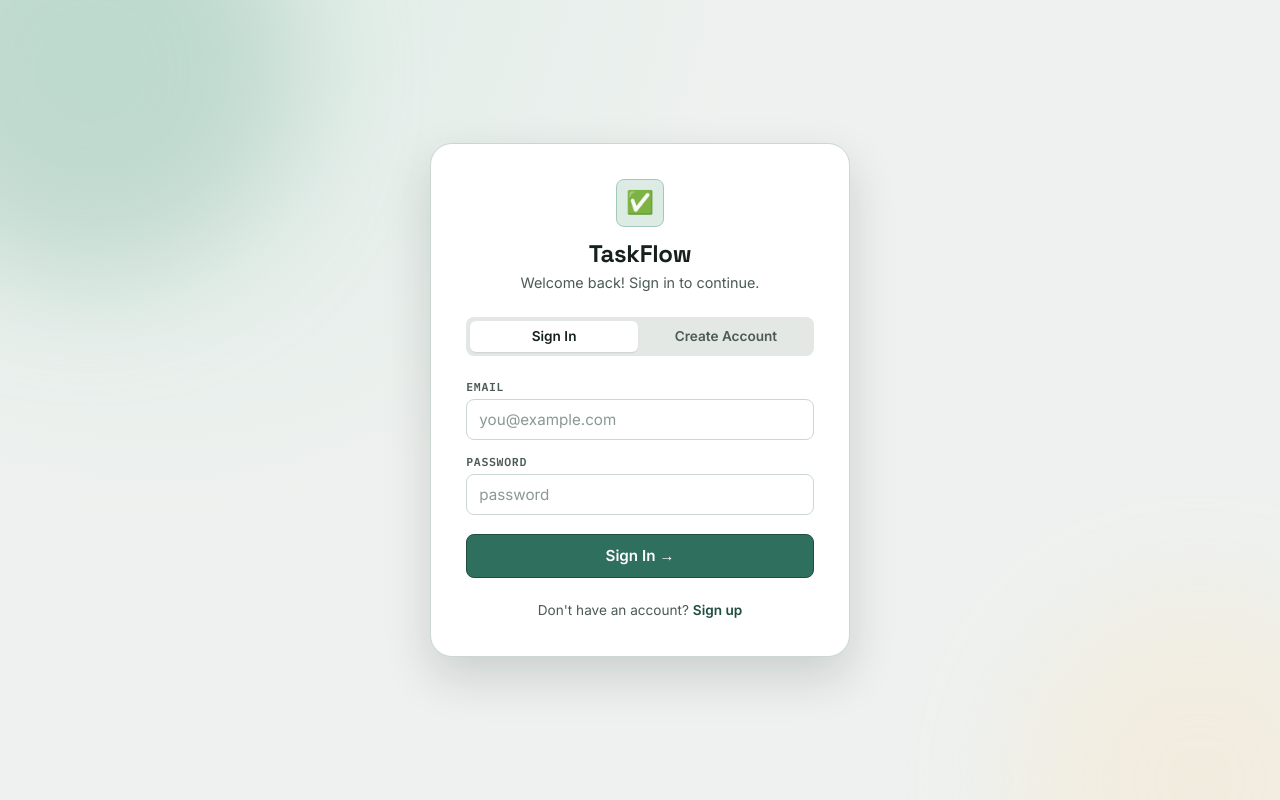
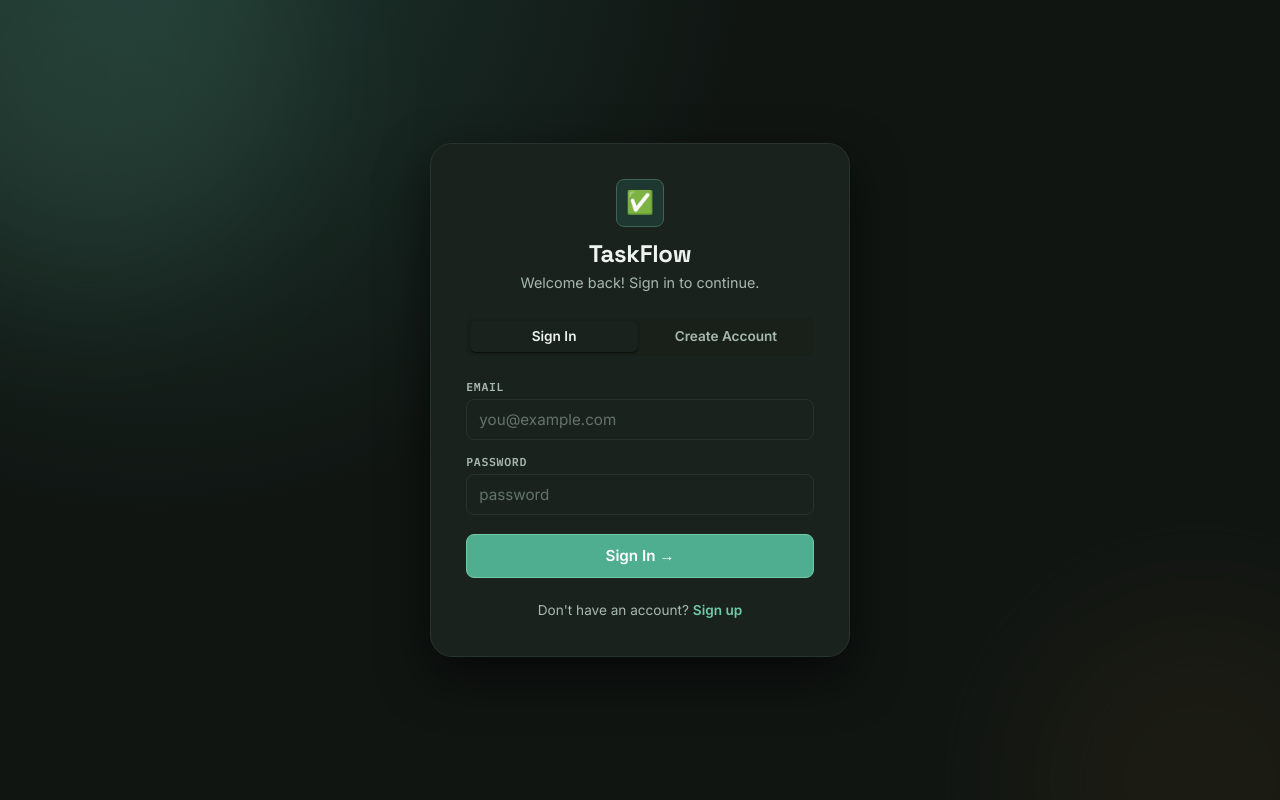
Before and after one commit to ahmadhashemismail/Tasks1, a React (Vite) app in the folder client/: page /login in a window 1280 px wide. Built offline with nearby package versions, Linux system fonts and the light colour scheme; no server answers.

Commit message:
update in css

```diff
--- a/client/src/App.css
+++ b/client/src/App.css
@@ -75,7 +75,7 @@
 }
 .nav span:hover {
   color: var(--rust) !important;
-  border-color: #dcae9c;
+  border-color: var(--rust-border);
   background: var(--rust-bg);
 }
 
@@ -272,10 +272,10 @@ input[type="checkbox"] {
 
 .delete-btn {
   background: var(--rust-bg);
-  border-color: #dcae9c;
+  border-color: var(--rust-border);
   color: var(--rust);
 }
-.delete-btn:hover { background: #ecc3b2; }
+.delete-btn:hover { background: #4a2c22; }
 
 /* Remove Done Tasks button sits above the list */
 .task-list ~ button,
@@ -334,8 +334,8 @@ main.container > button {
 .auth-blob {
   position: absolute;
   border-radius: 50%;
-  filter: blur(60px);
-  opacity: 0.55;
+  filter: blur(80px);
+  opacity: 0.3;
   z-index: 0;
 }
 .auth-blob-1 {
@@ -406,7 +406,7 @@ main.container > button {
   color: var(--ink-soft);
   border-radius: calc(var(--radius-sm) - 2px);
 }
-.auth-tab:hover { transform: none; background: rgba(255,255,255,0.5); }
+.auth-tab:hover { transform: none; background: rgba(255,255,255,0.06); }
 .auth-tab.active {
   background: var(--surface);
   color: var(--ink);
@@ -415,7 +415,7 @@ main.container > button {
 
 .auth-error {
   background: var(--rust-bg);
-  border: 1.5px solid #dcae9c;
+  border: 1.5px solid var(--rust-border);
   color: var(--rust);
   font-size: 0.85rem;
   font-weight: 600;
--- a/client/src/index.css
+++ b/client/src/index.css
@@ -9,32 +9,33 @@
 @import url("https://fonts.googleapis.com/css2?family=Space+Grotesk:wght@500;600;700&family=Inter:wght@400;500;600&family=IBM+Plex+Mono:wght@500;600&display=swap");
 
 :root {
-  /* ---- color ---- */
-  --bg: #eef1ef;
-  --bg-alt: #e3e8e5;
-  --surface: #ffffff;
-  --ink: #16211c;
-  --ink-soft: #4b5b53;
-  --ink-faint: #8a9992;
+  /* ---- color (dark) ---- */
+  --bg: #101512;
+  --bg-alt: #182019;
+  --surface: #1a221e;
+  --ink: #eef3ef;
+  --ink-soft: #a7b8ae;
+  --ink-faint: #647468;
 
-  --accent: #2f6f5e;        /* pine — primary / done */
-  --accent-strong: #1f4d40;
-  --accent-bg: #dcece5;
-  --accent-border: #a3c9ba;
+  --accent: #4fae8f;        /* pine — primary / done, brightened for dark */
+  --accent-strong: #6fcaa9;
+  --accent-bg: #1e3730;
+  --accent-border: #3d6656;
 
-  --amber: #c9862c;         /* pending / not started */
-  --amber-bg: #f6e9d3;
+  --amber: #e0a94f;         /* pending / not started */
+  --amber-bg: #392c17;
 
-  --rust: #b3462c;          /* delete / expired */
-  --rust-bg: #f5e0d8;
+  --rust: #e2836a;          /* delete / expired */
+  --rust-bg: #3a231c;
+  --rust-border: #6b4536;
 
-  --line: #cdd7d1;
-  --line-strong: #aebcb4;
-  --text-muted: #8a9992;    /* referenced inline in App.jsx (sign-out) */
+  --line: #29332d;
+  --line-strong: #3c4941;
+  --text-muted: #647468;    /* referenced inline in App.jsx (sign-out) */
 
-  --shadow-sm: 0 1px 2px rgba(22, 33, 28, 0.06), 0 1px 1px rgba(22, 33, 28, 0.04);
-  --shadow-md: 0 6px 20px rgba(22, 33, 28, 0.10);
-  --shadow-lg: 0 20px 48px rgba(22, 33, 28, 0.16);
+  --shadow-sm: 0 1px 2px rgba(0, 0, 0, 0.35), 0 1px 1px rgba(0, 0, 0, 0.25);
+  --shadow-md: 0 6px 20px rgba(0, 0, 0, 0.45);
+  --shadow-lg: 0 20px 50px rgba(0, 0, 0, 0.6);
 
   /* ---- type ---- */
   --font-display: "Space Grotesk", "Helvetica Neue", Arial, sans-serif;
@@ -60,7 +61,7 @@
 }
 
 html {
-  color-scheme: light;
+  color-scheme: dark;
 }
 
 body {
```
